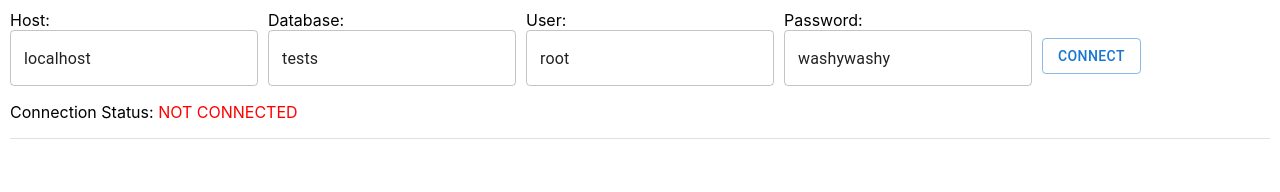
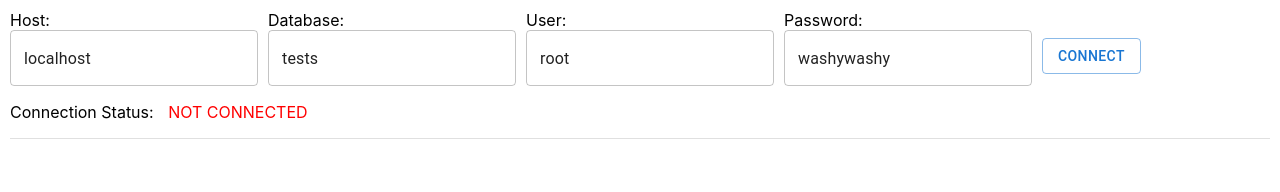
Before and after one commit to Tiinzzy/mysql-browser, a React (Create React App) app: page / in a window 1280 px wide. Shown: the top 192 px of the page. Built offline with nearby package versions, Linux system fonts and the light colour scheme.

Commit message:
fixed styling

```diff
--- a/src/front-end/ConnectionInfo.js
+++ b/src/front-end/ConnectionInfo.js
@@ -72,7 +72,7 @@ export default function ConnectionInfo(props) {
                 </Box>
             </Box>
             <Box sx={{ mt: 2 }}>
-                Connection Status: <span style={{ color: status === STATUS_CONNECTED ? 'green' : 'red' }}> {status} </span>
+                Connection Status: <span style={{ color: status === STATUS_CONNECTED ? 'green' : 'red', marginLeft: 10 }}> {status} </span>
             </Box>
         </>
     );
```
